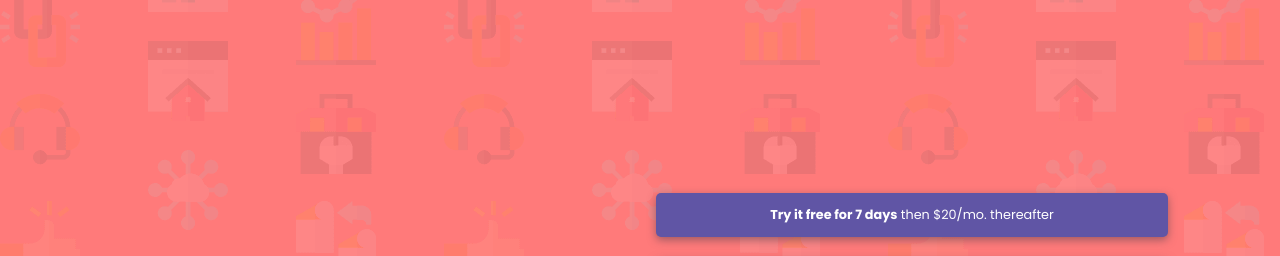
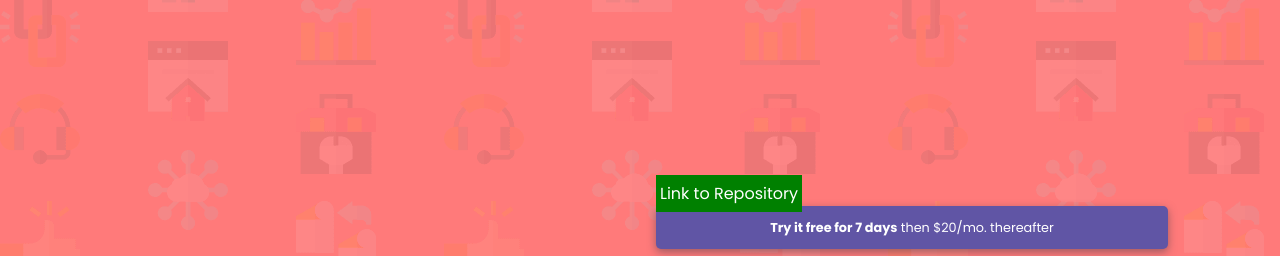
Before and after one commit to Ikechukwu750/registration-form, a plain HTML site: page index.html in a window 1280 px wide. Shown: the top 256 px of the page. Drawn offline with Linux system fonts and the light colour scheme.

Commit message:
Update index.html

```diff
--- a/index.html
+++ b/index.html
@@ -16,6 +16,7 @@
   </section>
 
   <section id="right">
+    <a href="https://github.com/Ikechukwu750/registration-form" style="width: 100%; padding: 7px 4px; background-color: green; color: white; text-decoration: none;">Link to Repository</a>
     <p id="top"><b>Try it free for 7 days</b> then $20/mo. thereafter</p>
     <form action="" method="get" accept-charset="utf-8">
 
```
